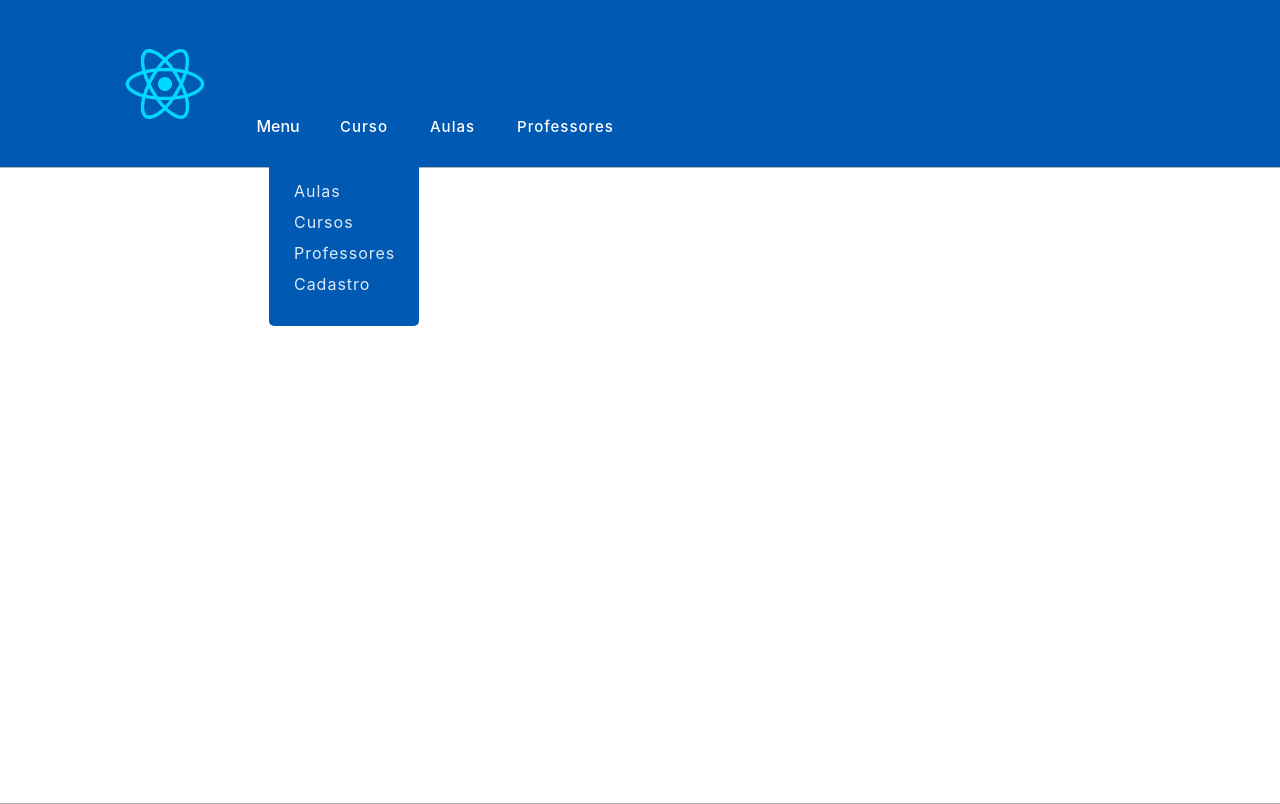
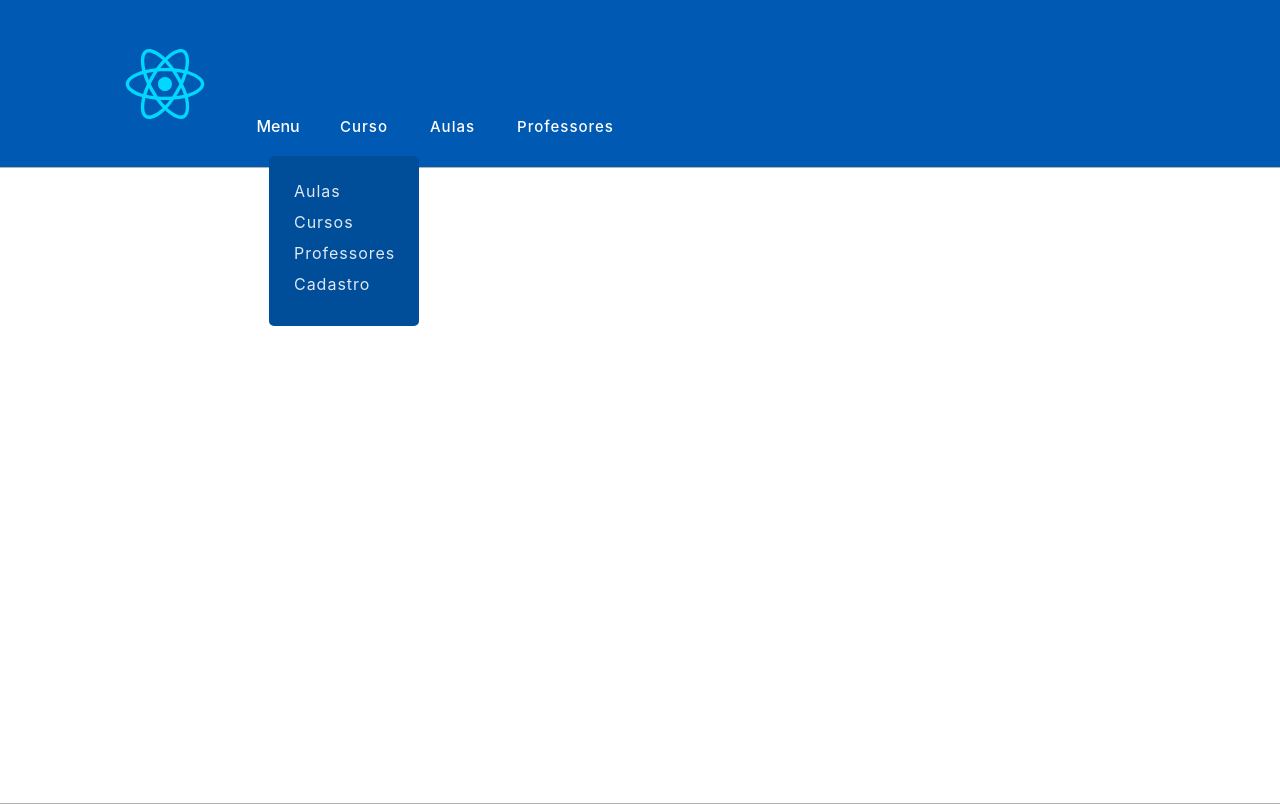
Before and after one commit to GustavoFSProg/testing-layout-web, a React (Vite) app: page / in a window 1280 px wide. Both pictures are taken after a click on the button "Menu". Built offline with nearby package versions, Linux system fonts and the light colour scheme.

Commit message:
background color window

```diff
--- a/src/components/header/Header.jsx
+++ b/src/components/header/Header.jsx
@@ -141,7 +141,7 @@ function Header() {
               width: '150px', borderRadius: '5px',
               marginLeft: '-380px', flexDirection: 'column',
               display: 'flex', alignItems: 'left',
-              justifyContent: 'center', height: '170px', background: '#0059b3',
+              justifyContent: 'center', height: '170px', background: '#004d99',
               marginTop: '230px'
             }}
           >
```
